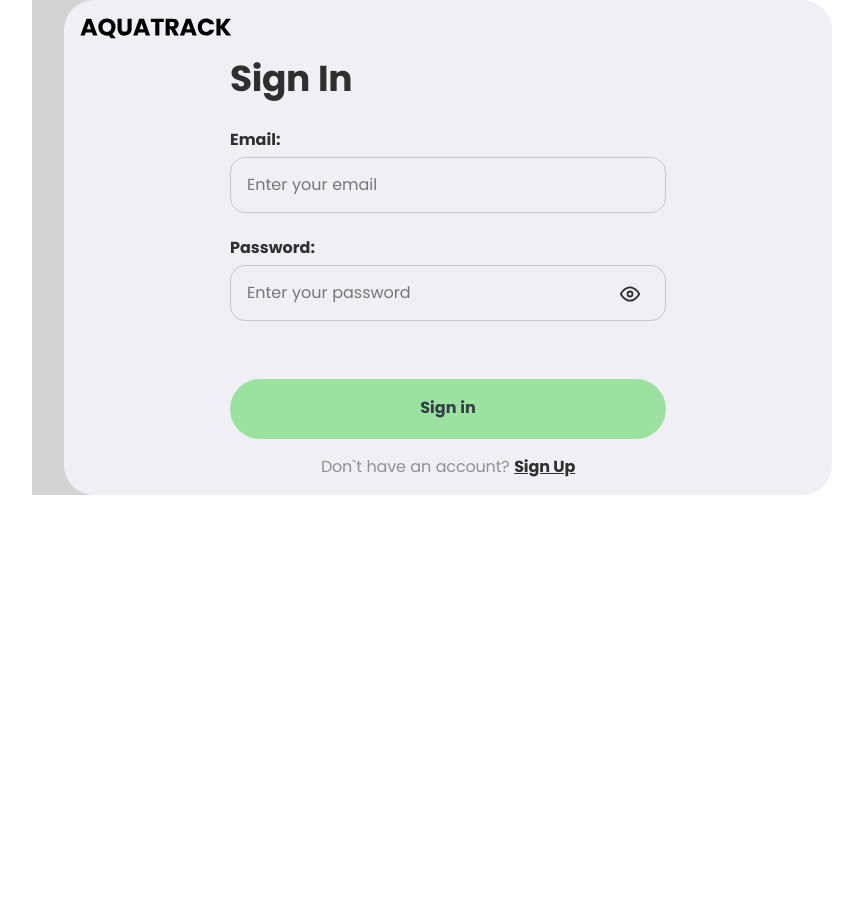
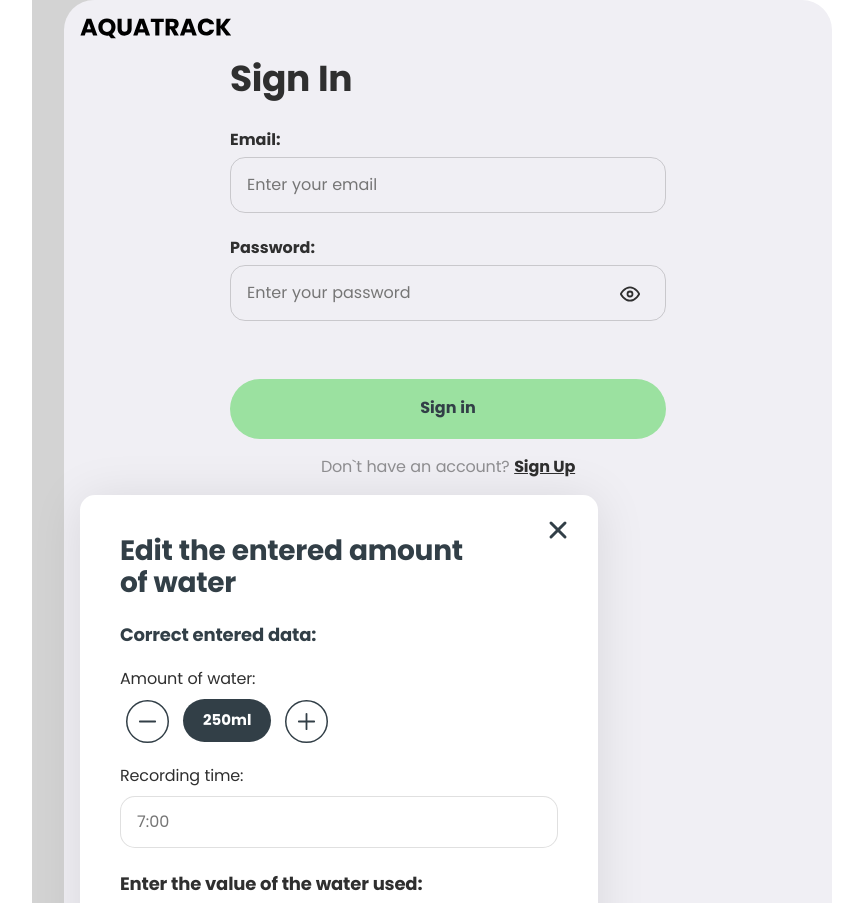
Before and after one commit to Serhii-Ivanchenko/Team-03-project-front, a React (Vite) app: page /signin in a window 1280 px wide. Shown: the top 903 px of the page, without its empty margins (224-1087 px from the left). Before the commit the page ends 800 px from the top, so only its background shows below. Built offline with nearby package versions, Linux system fonts and the light colour scheme.

Commit message:
fix som styles

```diff
--- a/src/components/Modals/EditWaterModal/EditWaterModal.module.css
+++ b/src/components/Modals/EditWaterModal/EditWaterModal.module.css
@@ -3,7 +3,7 @@
   flex-direction: column;
   padding: 40px 20px;
 
-  width: 343px;
+  max-width: 343px;
   height: 514px;
 
   border-radius: 15px;
@@ -15,33 +15,25 @@
 
 @media (min-width: 768px) {
   .editModalContainer {
-    width: 478px;
+    max-width: 518px;
     height: 587px;
     padding: 40px;
   }
 }
 
-/* ????????????? */
-@media (min-width: 1440px) {
-  .editModalContainer {
-    width: 518px;
-  }
-}
-
-/* ????????????? */
-
 .editModalTextContainer {
   color: #323f47;
 }
 .editModalTitle {
-  width: 248px;
+  max-width: 248px;
   font-weight: 700;
   line-height: 24px; /* 120% */
   letter-spacing: -0.2px;
   font-size: 20px;
+  text-wrap: wrap;
 
   @media (min-width: 768px) {
-    width: 347px;
+    max-width: 347px;
     font-size: 28px;
     line-height: 32px; /* 114.286% */
     letter-spacing: -0.28px;
@@ -49,11 +41,11 @@
 }
 .editModalSubTitle {
   font-size: 16px;
-  line-height: 20px; /* 125% */
+  line-height: 1.25em; /* 125% */
   letter-spacing: -0.16px;
 
-  padding-top: 24px;
-  padding-bottom: 20px;
+  margin-top: 24px;
+  margin-bottom: 20px;
 
   @media (min-width: 768px) {
     font-size: 18px;
@@ -65,6 +57,7 @@
 /*  */
 .editModalCounterTitle {
   color: #2f2f2f;
+  margin-bottom: 8px;
 
   font-size: 14px;
   line-height: 18px; /* 128.571% */
@@ -81,9 +74,7 @@
 .editModalCounter {
   display: flex;
   gap: 8px;
-
-  padding-top: 8px;
-  padding-bottom: 16px;
+margin-bottom: 16px;
 }
 
 .editModalCounterText {
@@ -104,6 +95,7 @@
 }
 
 .editModalTitleWaterUsed {
+  margin-bottom: 8px;
   font-size: 16px;
   line-height: 20px; /* 125% */
   letter-spacing: -0.16px;
@@ -176,21 +168,20 @@
 }
 .iconClose {
   stroke: #323f47;
-  width: 28px;
-  height: 28px;
+  width: 24px;
+  height: 24px;
+  @media (min-width: 768px) {
+      width: 28px;
+      height: 28px;
+    }
 }
 
 /* Form */
 .formInput {
-  margin-top: 8px;
   margin-bottom: 24px;
   display: flex;
-
-  /* padding: 14px 390px 14px 16px; */
   width: 100%;
-  padding-left: 16px;
-  padding-top: 14px;
-  padding-bottom: 14px;
+  padding: 14px 16px;
 
   align-items: flex-start;
   gap: 10px;
--- a/src/pages/SignInPage/SignInPage.jsx
+++ b/src/pages/SignInPage/SignInPage.jsx
@@ -1,4 +1,5 @@
 import Logo from "../../components/Logo/Logo";
+import EditWaterModal from "../../components/Modals/EditWaterModal/EditWaterModal.jsx";
 import SignInForm from "../../components/SignInForm/SignInForm";
 import css from "./SignInPage.module.css";
 
@@ -7,6 +8,7 @@ const SignInPage = () => {
     <div className={css.container}>
       <Logo />
       <SignInForm />
+      <EditWaterModal/>
     </div>
   );
 };
```
